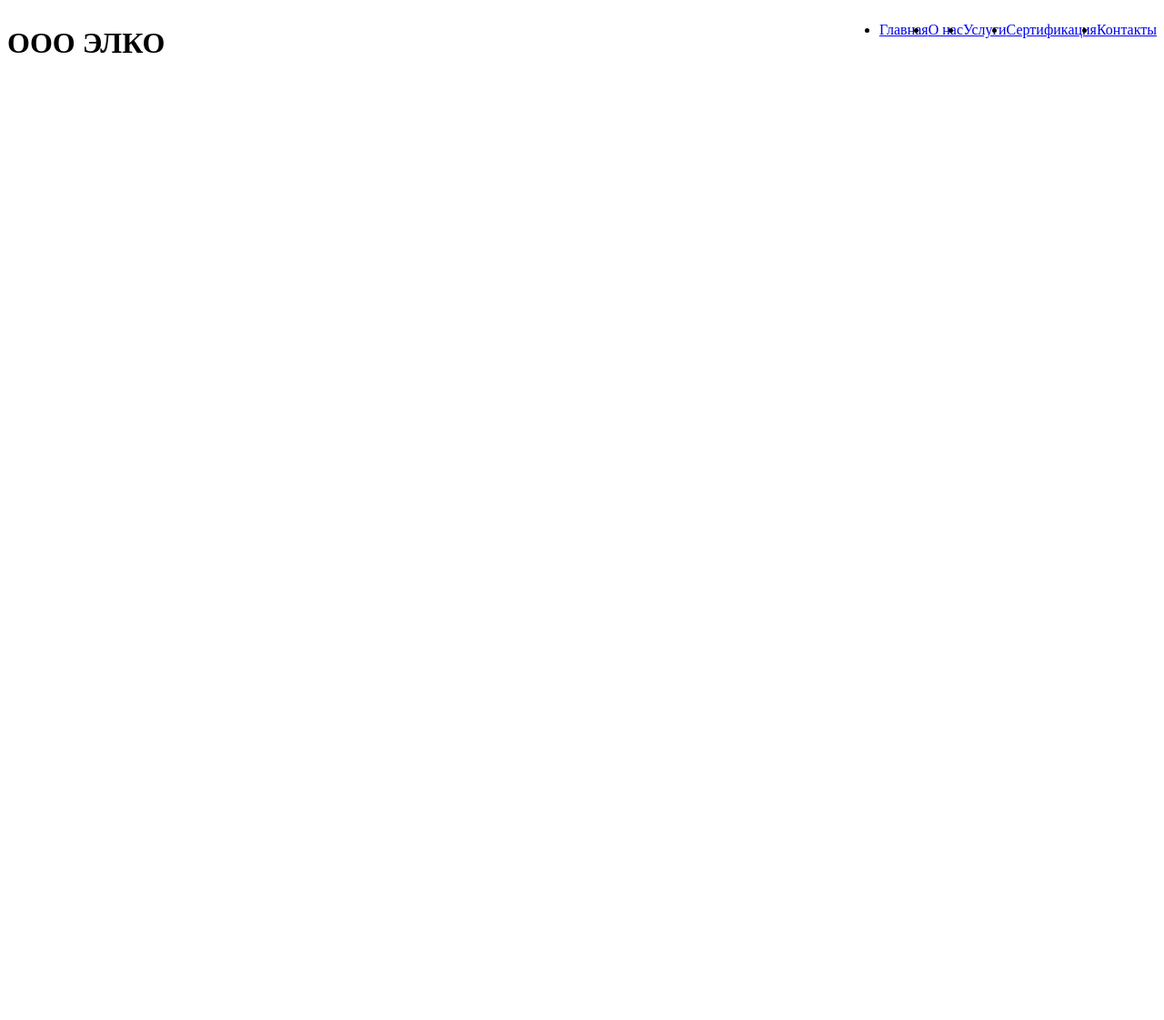
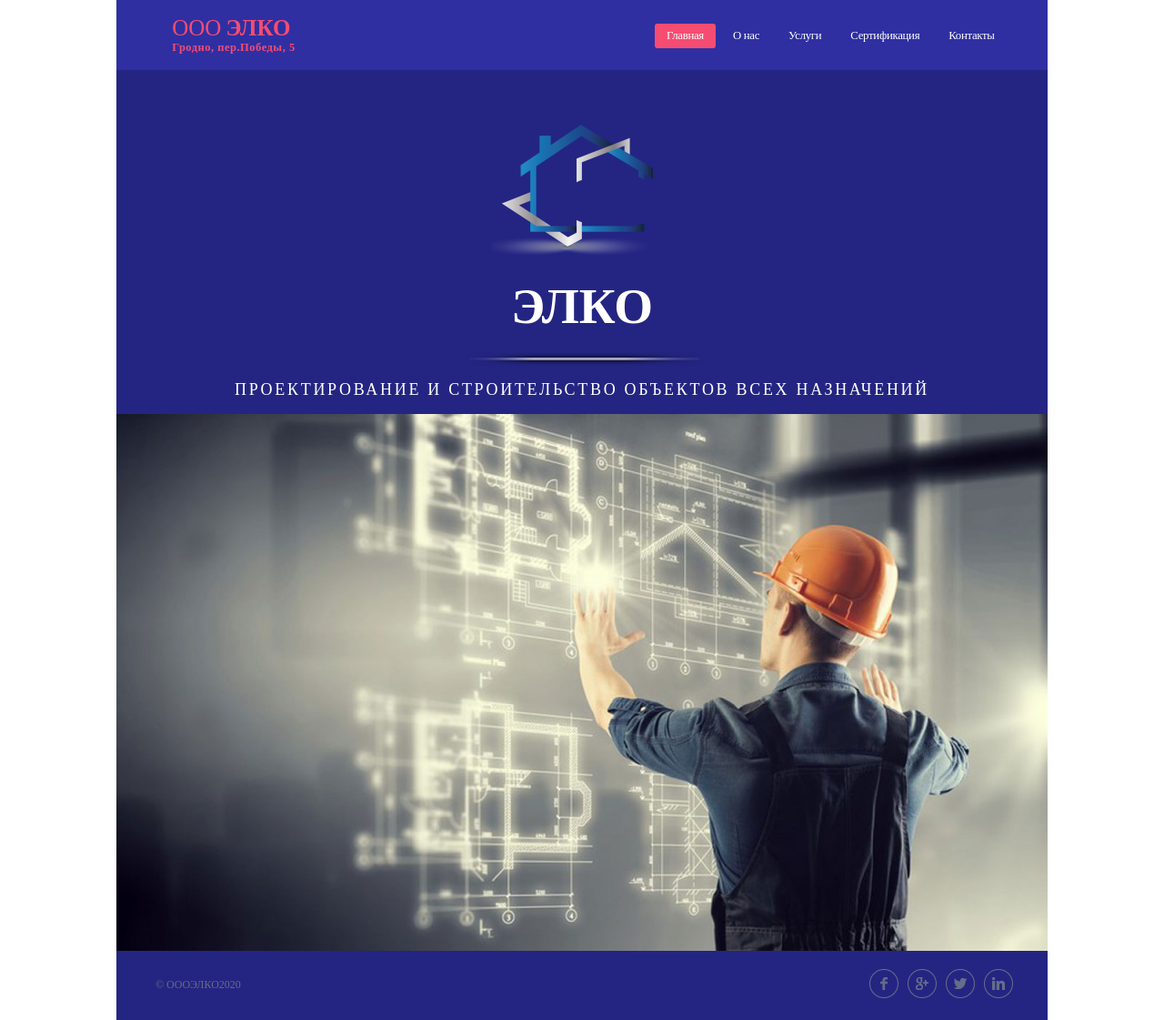
Before and after one commit to AnastasiyaKhikhnal/elko, a plain HTML site: page index.html in a window 1280 px wide. Shown: the whole page at 91% size. Before the commit the page ends 800 px from the top, so only its background shows below. Drawn offline with Linux system fonts and the light colour scheme.

Commit message:
Create header

```diff
--- a/css/style.css
+++ b/css/style.css
@@ -1,80 +1,190 @@
 @import "fonts.css";
+
+body {
+  margin: 0 auto;
+  width: 80%;
+}
 
 .header {
   display: flex;
+  flex-direction: column;
+  width: 100%;
+}
+
+.header-top {
+  display: flex;
   flex-direction: row;
+  justify-content: center;
+  align-items: center;
   width: 100%;
 
+  background: #2F2FA2;
 }
+
 
 .logo {
   display: flex;
   flex-direction: row;
   justify-content: flex-start;
+  padding-left: 2.45em;
   width: 50%;
+
+  font-size: 25px;
+  font-weight: bolder;
+}
+
+.logo span {
+  padding-right: 0.2em;
+  font-weight: 100;
+}
+
+
+.address {
+  margin: 0;
+  font-size: 0.5em;
+  letter-spacing: 0.5px;
 }
 
 .header-menu-list {
   display: flex;
   flex-direction: row;
-  flex-shrink: 0;
   justify-content: flex-end;
+  padding-right: 2.45em;
   width: 50%;
 }
 
+.header-menu-item {
+  padding-right: 0.4em;
+  list-style-type: none;
+}
 
-/*.header {*/
+.header-menu-item a {
+  padding: 0.5em 1em;
+  text-decoration: none;
+  font-size: 0.8em;
+  letter-spacing: -0.3px;
+  color: white;
+
+  border-radius: 3px;
+
+  white-space: nowrap; <!-- чтобы не переносились слова в пункте меню "О нас" при сжимании окна -->
+}
+
+.logo a {
+  text-decoration: none;
+  color: #F64C72;
+}
+
+#active-menu {
+  background: #F64C72;
+}
+
+
+.header-menu-item:hover a {
+  cursor: pointer;
+  background: #F64C72;
+}
+
+.header-bottom {
+  width: 100%;
+  height: 0.625em;
+  background: #553D67;
+}
+
+/*----------------------------------------main--------------------------------------------*/
+
+.main-screen {
+  /*background-image: url("../img/industria-construccion.jpg");*/
+  width: 100%;
+  /*height: 590px;*/
+}
+
+.main-screen-title {
+  display: flex;
+  flex-direction: column;
+  justify-content: center;
+  align-items: center;
+  padding-top: 1.75em;
+  padding-bottom: 1em;
+  width: 100%;
+
+  background-color: #242582;
+
+}
+
+
+
+.main-title {
+  margin: 0;
+  text-transform: uppercase;
+  font-size: 3.44em;
+  color: white;
+
+}
+
+.activity {
+  font-size: 1.125em;
+  text-transform: uppercase;
+  color: white;
+  letter-spacing: 0.15em;
+}
+
+.container-slider {
+  display: flex;
+  width: 100%;
+}
+
+.img {
+  width: 100%;
+}
+
+
+.footer {
+  display: flex;
+  flex-direction: row;
+  justify-content: space-between;
+  align-items: center;
+  width: 100%;
+  height: 76px;
+  background-color: #242582;
+}
+
+.copyright {
+  margin-left: 43px;
+  font-size: 12px;
+  color: #666d89;
+}
+
+.footer-sotial-icons {
+  margin-right: 32px;
+}
+
+.footer-social-network-icon {
+  padding-right: 5px;
+}
+
+.footer-social-network-icon:hover {
+  transition: 0.3s;
+  cursor: pointer;
+  color: white;
+  opacity: 0.4;
+}
+
+
+/*footer {*/
   /*display: flex;*/
-  /*flex-direction: row;*/
-  /*flex-wrap: nowrap;*/
-  /*justify-content: space-around;*/
-  /*align-items: center;*/
+  /*flex-direction: column;*/
   /*width: 100%;*/
-
-  /*border: 1px solid black;*/
+  /*background: #242582;*/
 /*}*/
 
-/*.container-logo {*/
-  /*display: flex;*/
-  /*flex-direction: row;*/
-  /*flex-wrap: nowrap;*/
-  /*justify-content: flex-start;*/
-  /*width: 50%;*/
+/*.footer-top {*/
+  /*width: 100%;*/
+  /*height: 0.625em;*/
+  /*background: #553D67;*/
 /*}*/
 
-/*.container-menu-header {*/
-  /*display: flex;*/
-  /*flex-direction: row;*/
-  /*flex-wrap: wrap;*/
-  /*justify-content: flex-end;*/
-  /*width: 50%;*/
+/*.footer-bottom {*/
+  /*width: 100%;*/
+  /*height: 5em;*/
 /*}*/
-
-/*.header-top-menu__list {*/
-  /*display: flex;*/
-  /*flex-direction: row;*/
-  /*justify-content: space-between;*/
-  /*width: 100%;*/
-/*}*/
-
-/*.header-top-menu__item {*/
-  /*padding-right: 20px;*/
-  /*list-style-type: none;*/
-/*}*/
-
-/*.header-top-menu__item a {*/
-
-  /*text-decoration: none;*/
-  /*font-size: 20px;*/
-  /*letter-spacing: -0.9px;*/
-/*}*/
-
-/*.header-top-menu__item:hover a {*/
-  /*cursor: pointer;*/
-  /*text-decoration: underline;*/
-/*}*/
-
-/*.title-logo {*/
-  /*padding-left: 50px;*/
-  /*font-size: 25px;*/
-/*}*/
--- a/index.html
+++ b/index.html
@@ -7,46 +7,65 @@
     <link rel="stylesheet" href="css/style.css">
   </head>
   <body>
+
     <header class="header">
-      <h1 class="logo">ООО ЭЛКО</h1>
-
-
+      <div class="header-top">
+    <h1 class="logo"><a href="#"><span>ООО</span>ЭЛКО<p class="address">Гродно, пер.Победы, 5</p></a></h1>
     <ul class="header-menu-list">
     <li class="header-menu-item"><a href="#" id="active-menu">Главная</a></li>
-          <li class="header-menu-item"><a href="#">О нас</a></li>
+    <li class="header-menu-item"><a href="#" id="about">О нас</a></li>
     <li class="header-menu-item"><a href="#">Услуги</a></li>
     <li class="header-menu-item"><a href="#">Сертификация</a></li>
     <li class="header-menu-item"><a href="#">Контакты</a></li>
     </ul>
-
+      </div>
+      <!--<div class="header-bottom"></div>-->
     </header>
 
     <div class="main">
+      <section class="main-screen">
+        <div class="main-screen-title">
+          <img src="img/logo.png" alt="">
+          <h1 class="main-title">ЭЛКО</h1>
+          <img src="./img/line.png" alt="">
+          <span class="activity">проектирование и строительство объектов всех назначений</span>
+        </div>
+      </section>
+
+
+      <section class="slider">
+        <div class="container-slider">
+          <img class="img" src="./img/industria-construccion.jpg" alt="">
+        </div>
+      </section>
+
+      <!--<section class="slider">-->
+        <!--<div class="container#1">-->
+
+        <!--</div>-->
+      <!--</section>-->
+
+
 
     </div>
 
-    <footer></footer>
+    <footer class="footer">
+      <small class="copyright">© ОООЭЛКО2020</small>
+      <div class="footer-sotial-icons">
+        <a href="https://www.facebook.com" target="_blank"><img class="footer-social-network-icon" src="img/icon-facebook.png" alt="facebook"></a>
+        <a href="https://plus.google.com" target="_blank"><img class="footer-social-network-icon" src="img/icon-google+.png" alt="google"></a>
+        <a href="https://twitter.com" target="_blank"><img class="footer-social-network-icon" src="img/icon-twitter.png" alt="twitter"></a>
+        <a href="https://linkedin.com" target="_blank"><img class="footer-social-network-icon" src="img/icon-linkedin.png" alt="linkedin"></a>
+      </div>
+    </footer>
 
 
 
-    <!--<header class="header">-->
-      <!--<div class="container-logo"><h1 class="title-logo">ООО ЭЛКО</h1>-->
-      <!--</div>-->
-      <!--<div class="container-menu-header">-->
-          <!--<ul class="header-top-menu__list">-->
-            <!--<li class="header-top-menu__item"><a href="#" id="active-menu">Главная</a></li>-->
-            <!--<li class="header-top-menu__item"><a href="#">О нас</a></li>-->
-            <!--<li class="header-top-menu__item"><a href="#">Услуги</a></li>-->
-            <!--<li class="header-top-menu__item"><a href="#">Сертификация</a></li>-->
-            <!--<li class="header-top-menu__item"><a href="#">Контакты</a></li>-->
-          <!--</ul>-->
-      <!--</div>-->
-    <!--</header>-->
 
-    <!--<div class="main">-->
 
-    <!--</div>-->
 
-    <!--<footer></footer>-->
+
+
+
   </body>
 </html>
```
Also changed, not shown: img/cool-design-png-2.png (added), img/icon-facebook.png (added), img/icon-google+.png (added), img/icon-linkedin.png (added), img/icon-twitter.png (added), img/industria-construccion.jpg (added), img/line.png (added), img/logo.png (added). Lines whose indentation alone changed are shown as unchanged.
